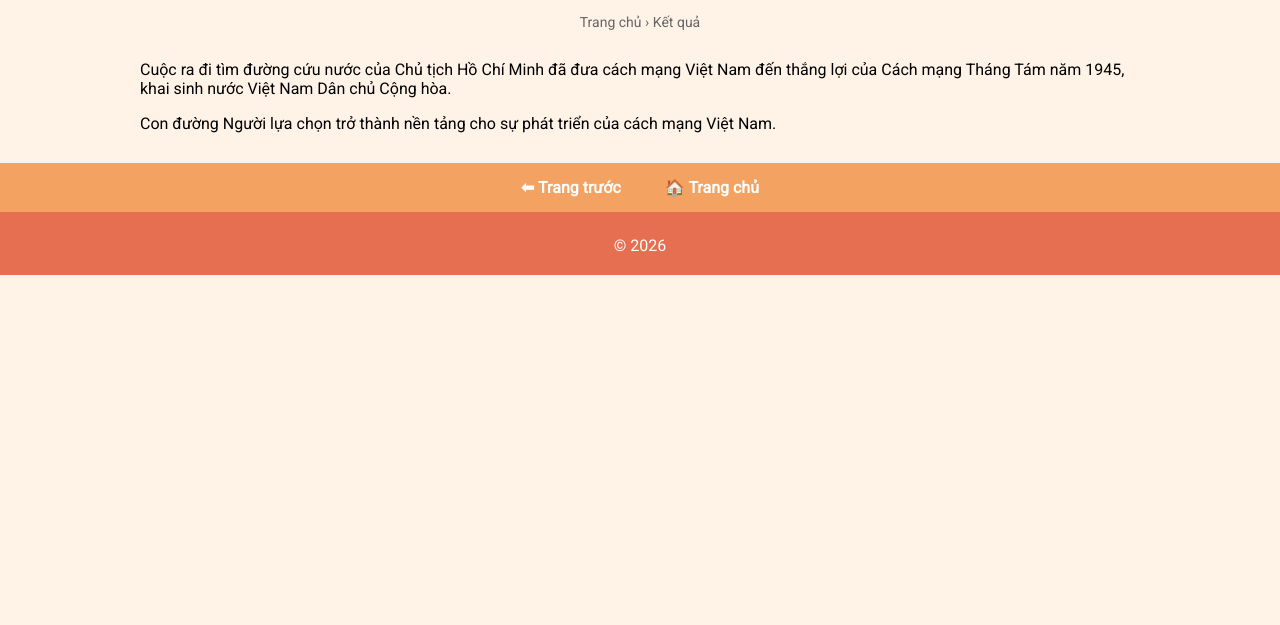
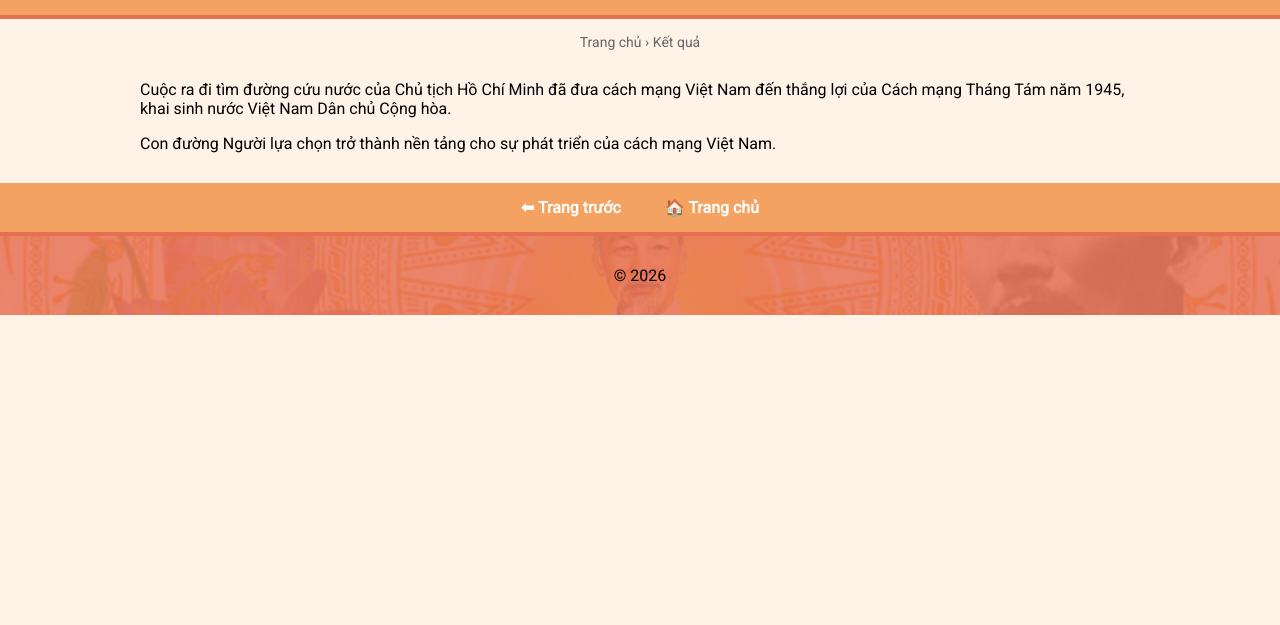
Before and after one commit to hoanglongthanh113-cell/chutichHoChiMinh, a plain HTML site: page ketqua.html in a window 1280 px wide. Shown: the part 175-800 px from the top of the page. Drawn offline with Linux system fonts and the light colour scheme.

Commit message:
Update ketqua.html

```diff
--- a/ketqua.html
+++ b/ketqua.html
@@ -5,7 +5,9 @@
 <link href="https://fonts.googleapis.com/css2?family=Merriweather&family=Roboto&display=swap" rel="stylesheet">
 <style>
 body{margin:0;font-family:Roboto;background:#FFF3E8}
-header,footer{background:#E76F51;color:#FFFFFF;text-align:center;padding:20px}
+header,footer{background:linear-gradient(rgba(231,111,81,0.85), rgba(231,111,81,0.85)),
+      url('images/hcm-portrait.jpg') center/cover no-repeat;
+;text-align:center;padding:30px}
 nav{background:#F4A261;display:flex;justify-content:center;flex-wrap:wrap;border-bottom:4px solid #E76F51}
 nav a{padding:15px 22px;text-decoration:none;color:#FFFFFF;font-weight:600;position:relative}
 nav a:hover{color:#FFFFFF}
@@ -34,4 +36,5 @@ h2{font-family:Merriweather;color:#E76F51}
 </div>
 <footer>© 2026</footer>
 </body>
+
 </html>
```
